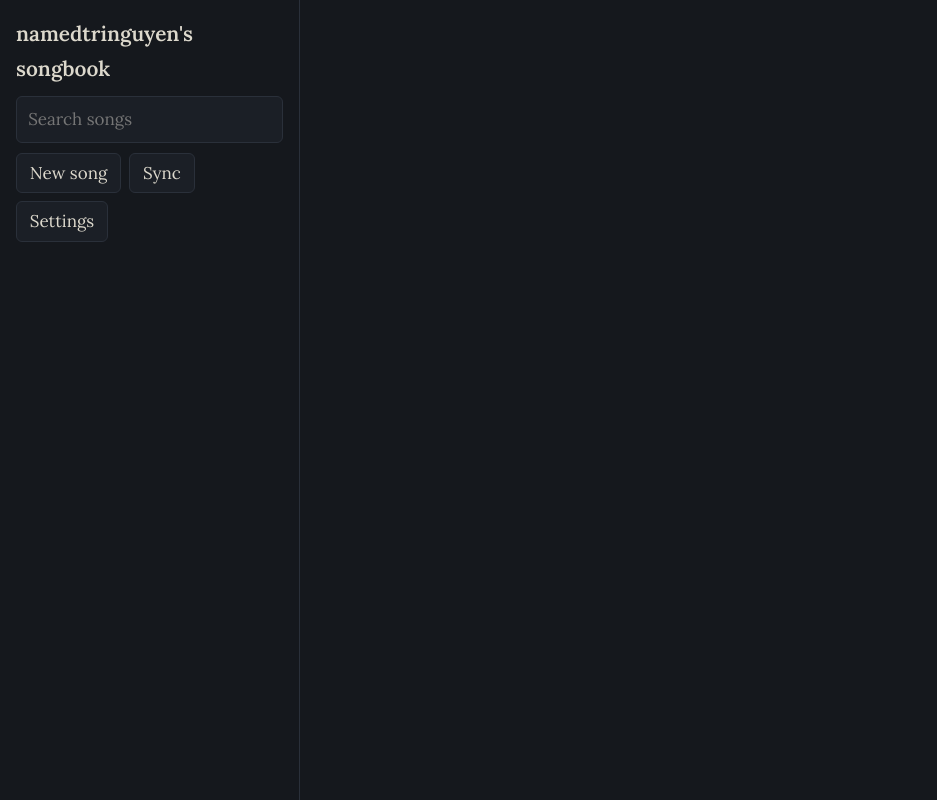
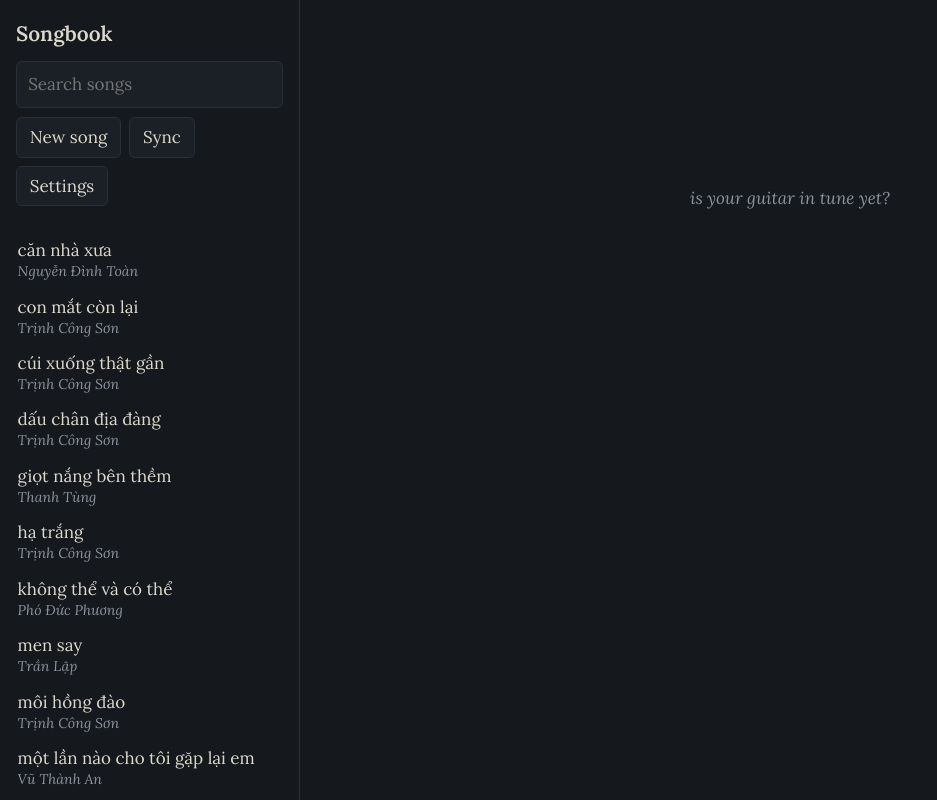
Before and after one commit to namedtringuyen/chordify, a plain HTML site: page index.html in a window 1280 px wide. Shown: the whole page, without its empty margins (0-937 px from the left). Drawn offline with Linux system fonts and the light colour scheme.

Commit message:
Update index.html

```diff
--- a/index.html
+++ b/index.html
@@ -3,7 +3,7 @@
 <head>
 <meta charset="utf-8">
 <meta name="viewport" content="width=device-width,initial-scale=1">
-<title>namedtringuyen's songbook</title>
+<title>Songbook</title>
 <link rel="preconnect" href="https://fonts.googleapis.com">
 <link rel="preconnect" href="https://fonts.gstatic.com" crossorigin>
 <link href="https://fonts.googleapis.com/css2?family=Lora:ital,wght@0,400;0,600;1,400&display=swap" rel="stylesheet">
@@ -56,7 +56,7 @@ dialog label{display:block;font-size:.9rem;color:var(--dim);margin-top:.6rem}
 <body>
 <aside>
  <header>
-  <h1>namedtringuyen's songbook</h1>
+  <h1>Songbook</h1>
   <input id="q" type="search" placeholder="Search songs" aria-label="Search songs">
   <div class="row"><button id="new">New song</button><button id="sync">Sync</button><button id="cfg" aria-label="Settings">Settings</button></div>
   <span id="st"></span>
@@ -79,7 +79,7 @@ dialog label{display:block;font-size:.9rem;color:var(--dim);margin-top:.6rem}
 
 <script>
 const $=s=>document.querySelector(s);
-const LS='namedtringuyen's songbook.songs',DIRTY='namedtringuyen's songbook.dirty',CFG='namedtringuyen's songbook.cfg';
+const LS='Songbook.songs',DIRTY='Songbook.dirty',CFG='Songbook.cfg';
 const N=['C','C#','D','D#','E','F','F#','G','G#','A','A#','B'],F=['C','Db','D','Eb','E','F','Gb','G','Ab','A','Bb','B'];
 const CH=/^[A-G][#b]?(?:maj|min|dim|aug|sus|add|m|M|\+|°|\d|[#b()-])*(?:\/[A-G][#b]?)?$/;
 let songs=[],cur=null,shift=0;
```
